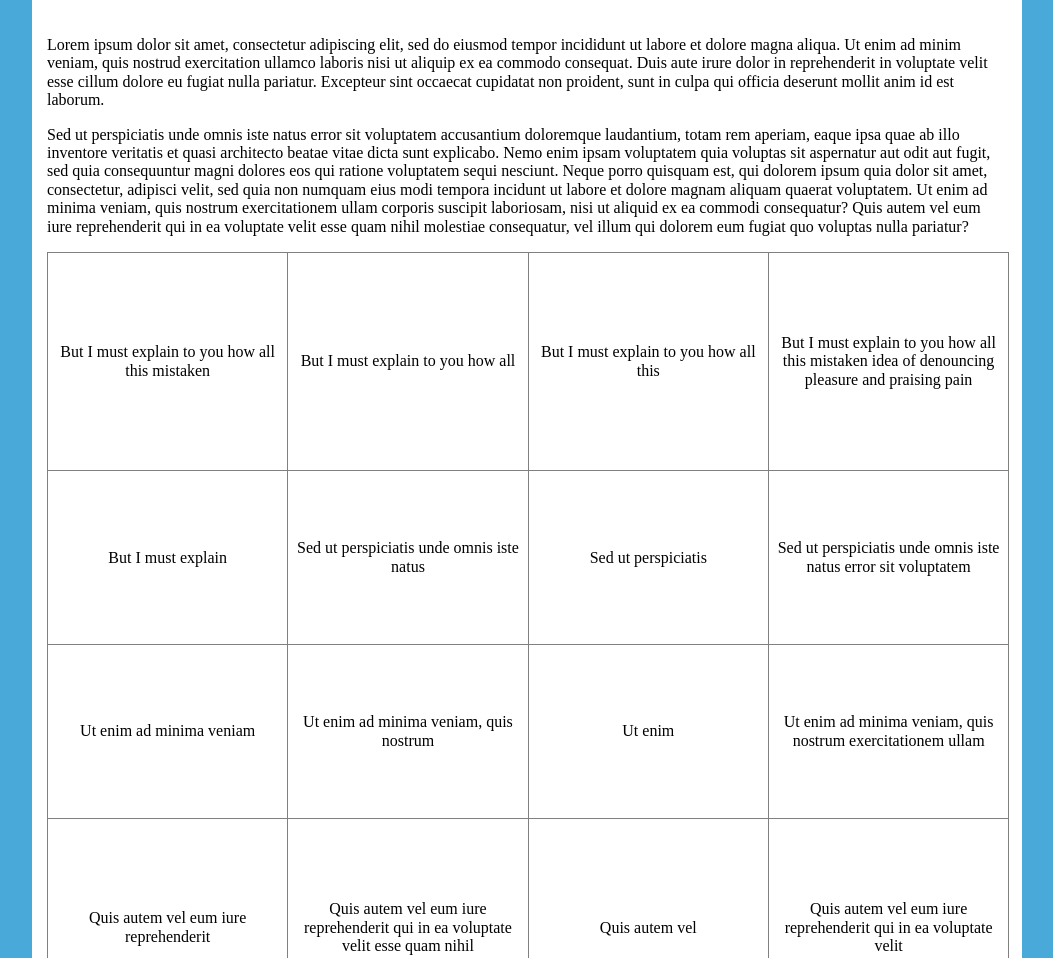
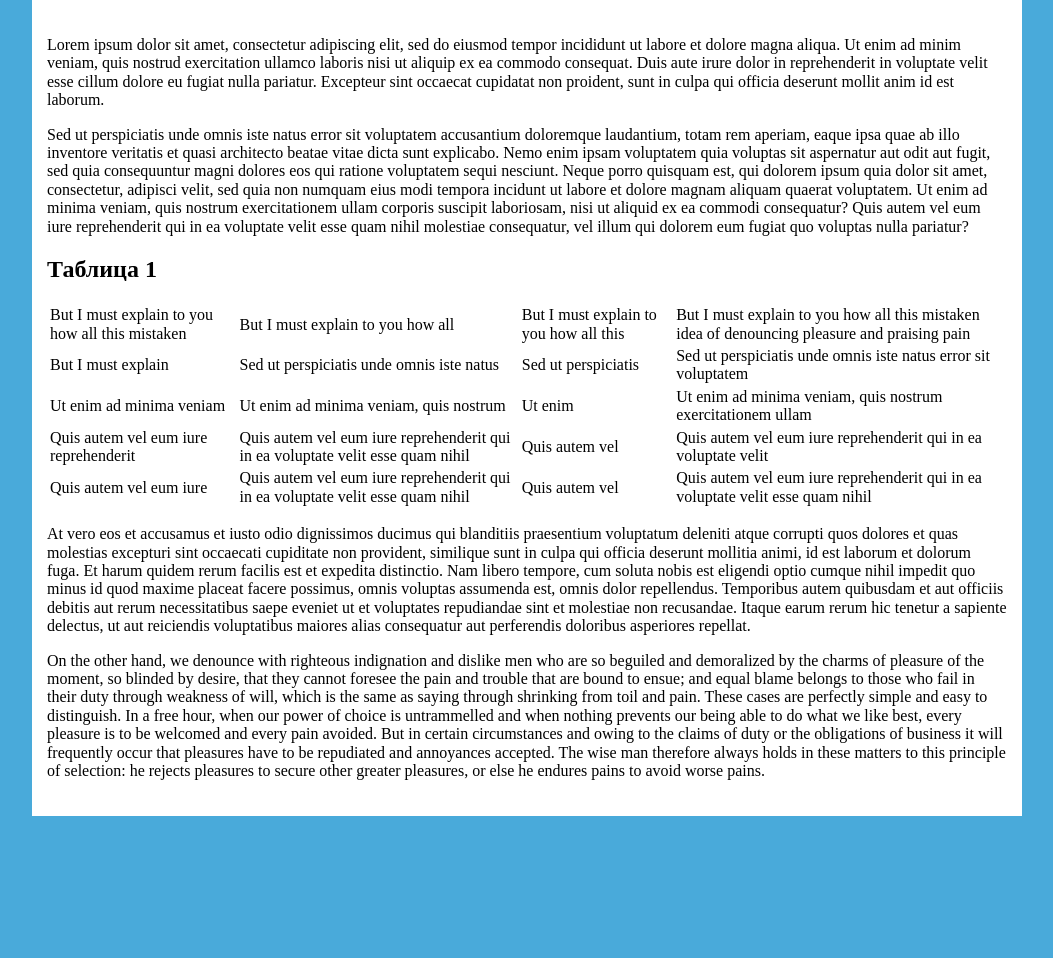
Before and after one commit to gruv19/nevatrip-test, a plain HTML site: page 1_2_table/index.html in a window 1280 px wide. Shown: the top 958 px of the page, without its empty margins (113-1166 px from the left). After the commit the page ends 816 px from the top, so only its background shows below. Drawn offline with Linux system fonts and the light colour scheme.

Commit message:
feat: Почистил и подготовил разметку

```diff
--- a/1_2_table/index.html
+++ b/1_2_table/index.html
@@ -36,69 +36,78 @@
         voluptas nulla pariatur?
       </p>
 
-      <table border="1" style="border-collapse: collapse; width: 100.23640661938533%; height: 1004px;">
+      <h2>Таблица 1</h2>
+      <table class="table-flex">
         <tbody>
-        <tr style="height: 36px;">
-        <td style="width: 25%; height: 36px; border-style: solid; text-align: center;"><span style="font-weight: 400;">But I must explain to you how all this mistaken</span></td>
-        <td style="width: 25%; height: 36px; border-style: solid;">
-        <p><span style="font-weight: 400;"></span></p>
-        <p style="text-align: center;"><span style="font-weight: 400;">But I must explain to you how all</span></p>
-        <p><span style="font-weight: 400;"></span></p>
+          <tr class="table-flex__row">
+            <td class="table-flex__cell">
+              But I must explain to you how all this mistaken
             </td>
-        <td style="width: 25%; height: 36px; border-style: solid; text-align: center;"><span style="font-weight: 400;">But I must explain to you how all this</span></td>
-        <td style="width: 82.8017176331783%; height: 36px; border-style: solid; text-align: center;">
-        <p><span style="font-weight: 400;"></span></p>
-        <p><span style="font-weight: 400;">But I must explain to you how all this mistaken idea of denouncing pleasure and praising pain</span></p>
-        <p><span style="font-weight: 400;"></span></p>
+            <td class="table-flex__cell">
+              But I must explain to you how all
+            </td>
+            <td class="table-flex__cell">
+              But I must explain to you how all this
+            </td>
+            <td class="table-flex__cell">
+              But I must explain to you how all this mistaken idea of denouncing pleasure and praising pain
             </td>
           </tr>
-        <tr style="height: 18px;">
-        <td style="width: 25%; height: 18px; border-style: solid; text-align: center;"><span style="font-weight: 400;">But I must explain  </span></td>
-        <td style="width: 25%; height: 18px; border-style: solid;">
-        <p><span style="font-weight: 400;"></span></p>
-        <p style="text-align: center;"><span style="font-weight: 400;">Sed ut perspiciatis unde omnis iste natus</span></p>
-        <p><span style="font-weight: 400;"></span></p>
+          <tr class="table-flex__row table-flex__row--small">
+            <td class="table-flex__cell">
+              But I must explain
             </td>
-        <td style="width: 25%; height: 18px; border-style: solid; text-align: center;"><span style="font-weight: 400;">Sed ut perspiciatis</span></td>
-        <td style="width: 82.8017176331783%; height: 18px; border-style: solid; text-align: center;">
-        <p><span style="font-weight: 400;"></span></p>
-        <p><span style="font-weight: 400;">Sed ut perspiciatis unde omnis iste natus error sit voluptatem</span></p>
-        <p><span style="font-weight: 400;"></span></p>
+            <td class="table-flex__cell">
+              Sed ut perspiciatis unde omnis iste natus
+            </td>
+            <td class="table-flex__cell">
+              Sed ut perspiciatis
+            </td>
+            <td class="table-flex__cell">
+              Sed ut perspiciatis unde omnis iste natus error sit voluptatem
             </td>
           </tr>
-        <tr style="height: 54px;">
-        <td style="width: 25%; border-style: solid; height: 54px; text-align: center;"><span style="font-weight: 400;">Ut enim ad minima veniam</span></td>
-        <td style="width: 25%; border-style: solid; height: 54px;">
-        <p><span style="font-weight: 400;"></span></p>
-        <p style="text-align: center;"><span style="font-weight: 400;">Ut enim ad minima veniam, quis nostrum</span></p>
-        <p><span style="font-weight: 400;"></span></p>
+          <tr class="table-flex__row table-flex__row--big">
+            <td class="table-flex__cell">
+              Ut enim ad minima veniam
             </td>
-        <td style="width: 25%; border-style: solid; height: 54px; text-align: center;"><span style="font-weight: 400;">Ut enim</span></td>
-        <td style="width: 82.8017176331783%; border-style: solid; height: 54px; text-align: center;">
-        <p><span style="font-weight: 400;"></span></p>
-        <p><span style="font-weight: 400;">Ut enim ad minima veniam, quis nostrum exercitationem ullam</span><span style="font-weight: 400;"></span></p>
-        <p><span style="font-weight: 400;"></span></p>
+            <td class="table-flex__cell">
+              Ut enim ad minima veniam, quis nostrum
+            </td>
+            <td class="table-flex__cell">
+              Ut enim
+            </td>
+            <td class="table-flex__cell">
+              Ut enim ad minima veniam, quis nostrum exercitationem ullam
             </td>
           </tr>
-        <tr style="height: 72px;">
-        <td style="width: 25%; border-style: solid; height: 72px; text-align: center;"><span style="font-weight: 400;">Quis autem vel eum iure reprehenderit</span></td>
-        <td style="width: 25%; border-style: solid; height: 72px;">
-        <p><span style="font-weight: 400;"></span></p>
-        <p style="text-align: center;"><span style="font-weight: 400;">Quis autem vel eum iure reprehenderit qui in ea voluptate velit esse quam nihil</span></p>
-        <p><span style="font-weight: 400;"></span></p>
+          <tr class="table-flex__row table-flex__row--bigest">
+            <td class="table-flex__cell">
+              Quis autem vel eum iure reprehenderit
             </td>
-        <td style="width: 25%; border-style: solid; height: 72px; text-align: center;"><span style="font-weight: 400;">Quis autem vel</span></td>
-        <td style="width: 82.8017176331783%; border-style: solid; height: 72px; text-align: center;"><span style="font-weight: 400;">Quis autem vel eum iure reprehenderit qui in ea voluptate velit</span></td>
+            <td class="table-flex__cell">
+              Quis autem vel eum iure reprehenderit qui in ea voluptate velit esse quam nihil
+            </td>
+            <td class="table-flex__cell">
+              Quis autem vel
+            </td>
+            <td class="table-flex__cell">
+              Quis autem vel eum iure reprehenderit qui in ea voluptate velit
+            </td>
           </tr>
-        <tr style="height: 54px;">
-        <td style="width: 25%; border-style: solid; height: 54px; text-align: center;"><span style="font-weight: 400;">Quis autem vel eum iure</span></td>
-        <td style="width: 25%; border-style: solid; height: 54px;">
-        <p><span style="font-weight: 400;"></span></p>
-        <p style="text-align: center;"><span style="font-weight: 400;">Quis autem vel eum iure reprehenderit qui in ea voluptate velit esse quam nihil</span></p>
-        <p><span style="font-weight: 400;"></span></p>
+          <tr class="table-flex__row table-flex__row--big">
+            <td class="table-flex__cell">
+              Quis autem vel eum iure
             </td>
-        <td style="width: 25%; border-style: solid; height: 54px; text-align: center;"><span style="font-weight: 400;">Quis autem vel</span></td>
-        <td style="width: 82.8017176331783%; border-style: solid; height: 54px; text-align: center;"><span style="font-weight: 400;">Quis autem vel eum iure reprehenderit qui in ea voluptate velit esse quam nihil</span></td>
+            <td class="table-flex__cell">
+              Quis autem vel eum iure reprehenderit qui in ea voluptate velit esse quam nihil
+            </td>
+            <td class="table-flex__cell">
+              Quis autem vel
+            </td>
+            <td class="table-flex__cell">
+              Quis autem vel eum iure reprehenderit qui in ea voluptate velit esse quam nihil
+            </td>
           </tr>
         </tbody>
       </table>
```
Lines whose indentation alone changed are shown as unchanged.
